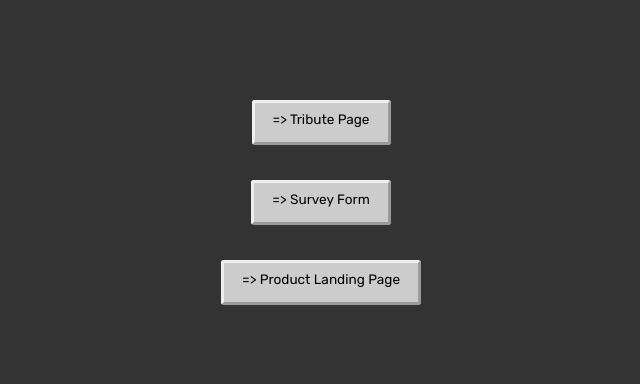
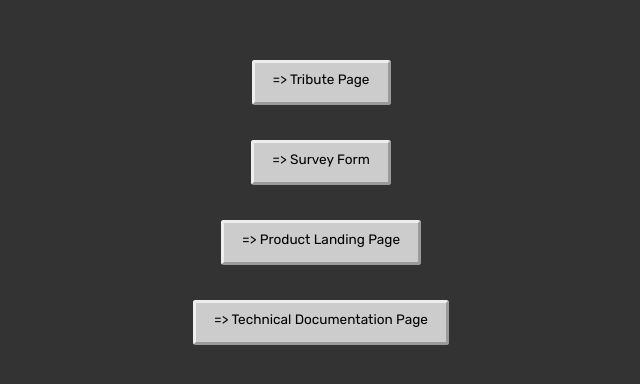
Before and after one commit to timhagn/fcc-rwdp, a website: page index.html in a window 1280 px wide. Shown: the part 188-572 px from the top of the page, without its empty margins (319-959 px from the left). Drawn offline with Linux system fonts and the light colour scheme.

Commit message:
update index

```diff
--- a/index.html
+++ b/index.html
@@ -67,6 +67,7 @@
     <a href="tp.html" target="_blank">=> Tribute Page</a><br>
     <a href="sf.html" target="_blank">=> Survey Form</a><br>
     <a href="plp.html" target="_blank">=> Product Landing Page</a><br>
+    <a href="tdp.html" target="_blank">=> Technical Documentation Page</a><br>
 </div>
 </body>
 </html>
```
Also changed, not shown: tdp.html (+1 -1 lines).
